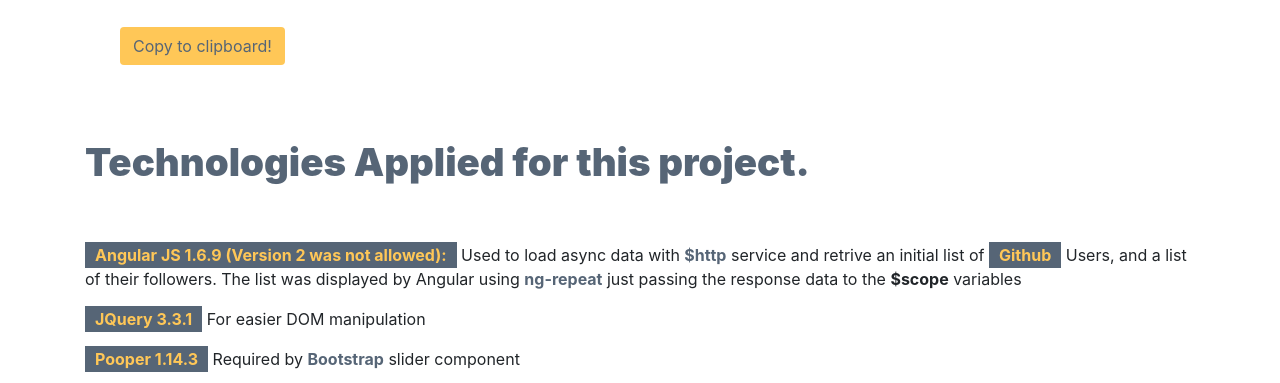
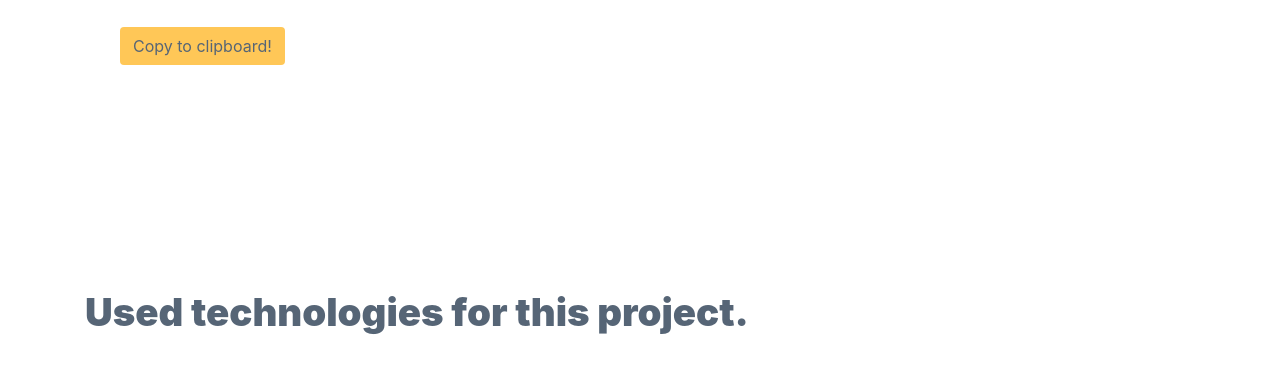
Before and after one commit to AodhanHayter/gh-followers, a website: page index.html in a window 1280 px wide. Shown: the part 1140-1523 px from the top of the page. Drawn offline with nearby package versions, Linux system fonts and the light colour scheme; no server answers.

Commit message:
link to tech section

```diff
--- a/index.css
+++ b/index.css
@@ -296,6 +296,10 @@
 				100% { transform: rotate(360deg); }
 			}
 
+			#tech{
+				padding-top: 150px;
+			}
+
 			#tech .blue-bg
 			{
 				padding: 3px 10px;
--- a/index.html
+++ b/index.html
@@ -26,6 +26,7 @@
 			<ul class="flex-row">
 				<li class="flex-col"><a href="#home" class="logo"><img src="public/images/github.png" height="100%" /></a></li>
 				<li class="flex-col"><a href="#followers">Show me my list NOW!</a></li>
+				<li class="flex-col"><a href="#tech">How did you do this?</a></li>
 			</ul>
 		</nav>
 
@@ -194,7 +195,7 @@
 		<section class="container" id="tech">
 			<div class="row">
 				<div class="col-sm">
-					<h1 class="blue-color">Technologies Applied for this project.</h1>
+					<h1 class="blue-color">Used technologies for this project.</h1>
 					<div class="white-space"></div>
 					<p><b class="yellow-color blue-bg">Angular JS 1.6.9 (Version 2 was not allowed):</b> Used to load async data with <b class="blue-color">$http</b> service and retrive an initial list of <b class="blue-bg yellow-color">Github</b> Users, and a list of their followers. The list was displayed by Angular using <b class="blue-color">ng-repeat</b> just passing the response data to the <b class="blug-color">$scope</b> variables</p>
 					<p><b class="yellow-color blue-bg">JQuery 3.3.1</b> For easier DOM manipulation</p>
```
